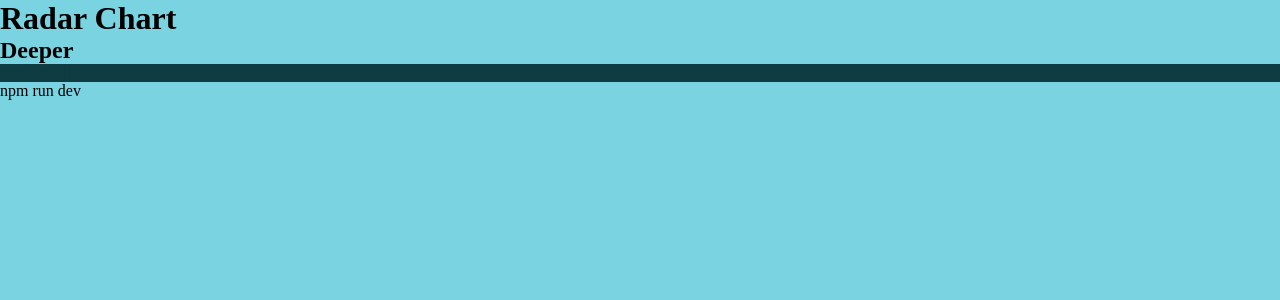
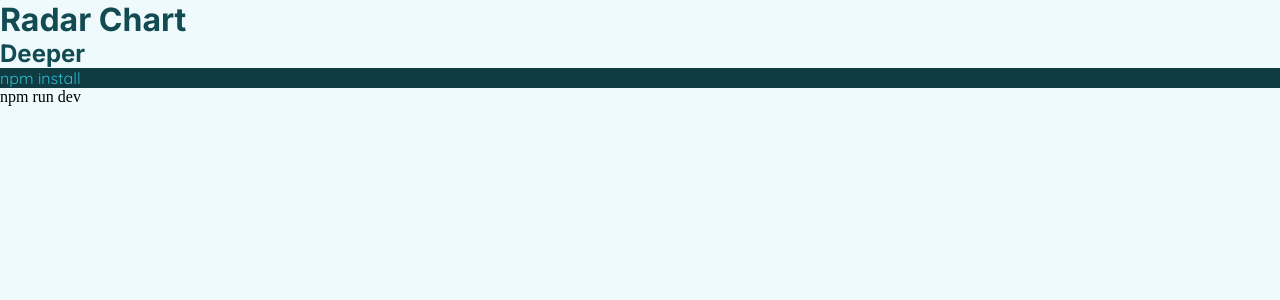
Before and after one commit to norrlandl/trombanalysen, a Next.js app: page /radar in a window 1280 px wide. Shown: the top 300 px of the page. Built offline with nearby package versions, Linux system fonts and the light colour scheme.

Commit message:
import google fonts + variable

```diff
--- a/package.json
+++ b/package.json
@@ -9,7 +9,7 @@
     "lint": "next lint"
   },
   "dependencies": {
-    "@next/font": "13.1.6",
+    "@next/font": "^13.1.6",
     "eslint": "8.34.0",
     "eslint-config-next": "13.1.6",
     "next": "13.1.6",
--- a/pages/_app.js
+++ b/pages/_app.js
@@ -1,6 +1,22 @@
 import "../styles/globals.css";
 import "../styles/styles.scss";
+import { Inter } from "@next/font/google";
+import { Quicksand } from "@next/font/google";
+
+const inter = Inter({
+  subsets: ["latin"],
+  variable: "--font-inter",
+});
+
+const quicksand = Quicksand({
+  subsets: ["latin"],
+  variable: "--font-quicksand",
+});
 
 export default function App({ Component, pageProps }) {
-  return <Component {...pageProps} />;
+  return (
+    <main className={`${inter.variable} ${quicksand.variable}`}>
+      <Component {...pageProps} />
+    </main>
+  );
 }
--- a/pages/index.js
+++ b/pages/index.js
@@ -1,10 +1,10 @@
 import { Fragment } from "react";
-import variables from "../styles/variables.module.scss";
+// import variables from "../styles/variables.module.scss";
 
 function HomePage() {
   return (
     <Fragment>
-      <h3 className={variables.title}>Hej SASS</h3>
+      <h3>Hej SASS</h3>
     </Fragment>
   );
 }
--- a/pages/radar.js
+++ b/pages/radar.js
@@ -3,8 +3,8 @@ import radar from "./radar.module.scss";
 export default function Radar() {
   return (
     <>
-      <h1>Radar Chart</h1>
-      <h2>Deeper</h2>
+      <h1 className={radar.testfont}>Radar Chart</h1>
+      <h2 className={radar.testfont}>Deeper</h2>
       <p className={radar.test}>npm install</p>
       <p>npm run dev</p>
     </>
--- a/pages/radar.module.scss
+++ b/pages/radar.module.scss
@@ -1,6 +1,13 @@
 @use "colors.scss";
+@use "fonts.scss";
 
 .test {
-  color: colors.$color-primary-dark;
+  color: colors.$color-primary-500;
   background-color: colors.$color-primary-dark;
+  font-family: fonts.$font-quicksand;
 }
+
+.testfont {
+  color: colors.$color-primary-900;
+  font-family: fonts.$font-inter;
+}
--- a/styles/_colors.scss
+++ b/styles/_colors.scss
@@ -1,4 +1,29 @@
 // PRIMARY COLORS
-$color-primary: #1a6874;
-$color-primary-light: #7ad3e1;
+$color-primary-light: #eefafb;
+$color-primary-100: #bce9f0;
+$color-primary-300: #7ad3e1;
+$color-primary-500: #32bad0;
+$color-primary-700: #1a6874;
+$color-primary-900: #134b53;
 $color-primary-dark: #0f3c43;
+
+// GRADIENTS
+$color-gradient-blue-light: radial-gradient(
+  74.84% 59.41% at 56.34% 50.5%,
+  $color-primary-100 0%,
+  $color-primary-500 47.92%,
+  $color-primary-700 92.71%
+);
+
+$color-gradient-blue-dark: radial-gradient(
+  50% 50% at 50% 50%,
+  $color-primary-500 33.77%,
+  $color-primary-700 91.5%
+);
+
+$color-gradient-red-to-green: radial-gradient(
+  81.08% 59.41% at 55.86% 50.5%,
+  rgba(238, 92, 48, 0.64) 0%,
+  rgba(207, 147, 42, 0.64) 38.54%,
+  rgba(149, 199, 43, 0.64) 83.85%
+);
--- /dev/null
+++ b/styles/_fonts.scss
@@ -0,0 +1,5 @@
+//HEADINGS
+// $font-heading: "Quicksand", sans-serif;
+
+$font-quicksand: var(--font-quicksand);
+$font-inter: var(--font-inter);
--- a/styles/_index.scss
+++ b/styles/_index.scss
@@ -1,2 +1,3 @@
 @forward "colors.scss";
 @forward "styles.scss";
+@forward "fonts.scss";
--- a/styles/globals.css
+++ b/styles/globals.css
@@ -87,12 +87,6 @@ body {
 
 body {
   color: rgb(var(--foreground-rgb));
-  /* background: linear-gradient(
-      to bottom,
-      transparent,
-      rgb(var(--background-end-rgb))
-    )
-    rgb(var(--background-start-rgb)); */
 }
 
 a {
```
Also changed, not shown: 1 other file (tests, documents, lock files or other folders).
